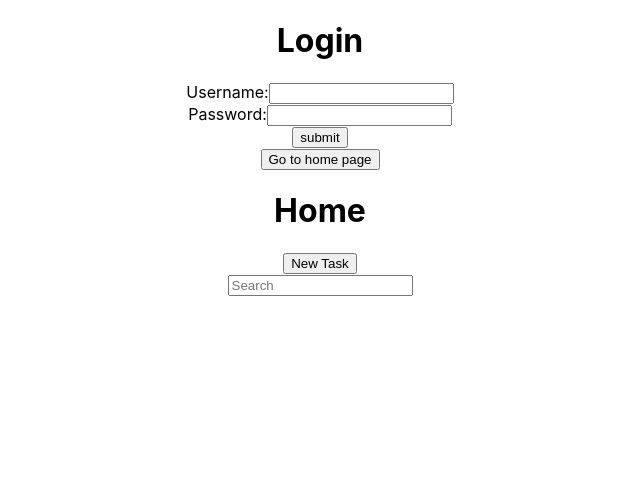
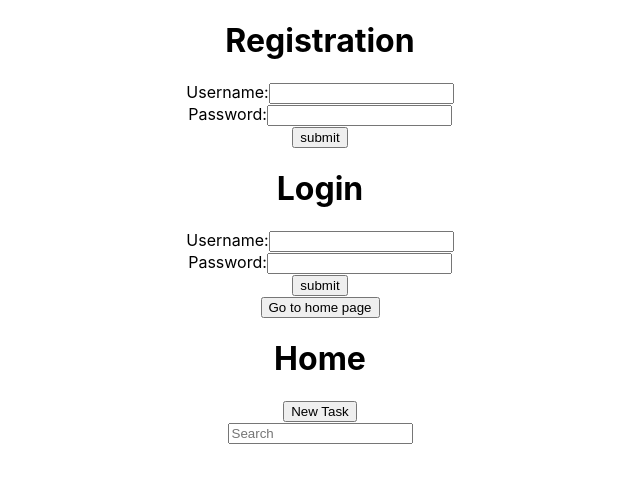
Before and after one commit to Lspacedev/todo-list-app, a React (Create React App) app: page / in a window 1280 px wide. Shown: the top 482 px of the page, without its empty margins (320-960 px from the left). Built offline with nearby package versions, Linux system fonts and the light colour scheme.

Commit message:
added registration page

```diff
--- a/src/App.js
+++ b/src/App.js
@@ -1,7 +1,8 @@
 import logo from "./logo.svg";
 import "./App.css";
+import Login from "./components/login";
 import Home from "./components/Home";
-import Login from "./components/login";
+import Registration from "./components/registration";
 import { useState } from "react";
 
 function App() {
@@ -10,7 +11,17 @@ function App() {
   ]);
   const [loginStatus, setLoginStatus] = useState(false);
 
+  function handleRegistrationSubmit(obj) {
+    //check if user exists
+    const filteredUser = users.filter((user) => user.username === obj.username);
+    if (filteredUser.length > 0) {
+      console.log("user already exists");
+    } else {
+      setUsers((prev) => [...prev, obj]);
+    }
+  }
   console.log(users);
+
   function handleLoginSubmit(obj) {
     const findUser = users.filter((user) => user.username === obj.username);
     if (findUser.length > 0) {
@@ -28,6 +39,7 @@ function App() {
   }
   return (
     <div className="App">
+      <Registration handleRegistrationSubmit={handleRegistrationSubmit} />
       <Login handleLoginSubmit={handleLoginSubmit} />
       <Home />
     </div>
--- /dev/null
+++ b/src/components/registration.js
@@ -0,0 +1,59 @@
+import { useState } from "react";
+function Registration({ handleRegistrationSubmit }) {
+  const [userDetails, setUserDetails] = useState({
+    username: "",
+    password: "",
+  });
+
+  function handleChange(e) {
+    e.preventDefault();
+    const { name, value } = e.target;
+    setUserDetails((prev) => ({ ...prev, [name]: value }));
+  }
+
+  function handleSubmit(e) {
+    e.preventDefault();
+    handleRegistrationSubmit(userDetails);
+  }
+
+  return (
+    <div>
+      <h1>Registration</h1>
+      <form>
+        <div className="username">
+          <label htmlFor="username">
+            Username:
+            <input
+              type="text"
+              id="username"
+              name="username"
+              onChange={(e) => handleChange(e)}
+              value={userDetails.username}
+            />
+          </label>
+        </div>
+
+        <div className="password">
+          <label htmlFor="password">
+            Password:
+            <input
+              type="text"
+              id="password"
+              name="password"
+              onChange={(e) => handleChange(e)}
+              value={userDetails.password}
+            />
+          </label>
+        </div>
+
+        <input
+          type="submit"
+          value="submit"
+          onClick={(e) => handleSubmit(e)}
+        ></input>
+      </form>
+    </div>
+  );
+}
+
+export default Registration;
```
